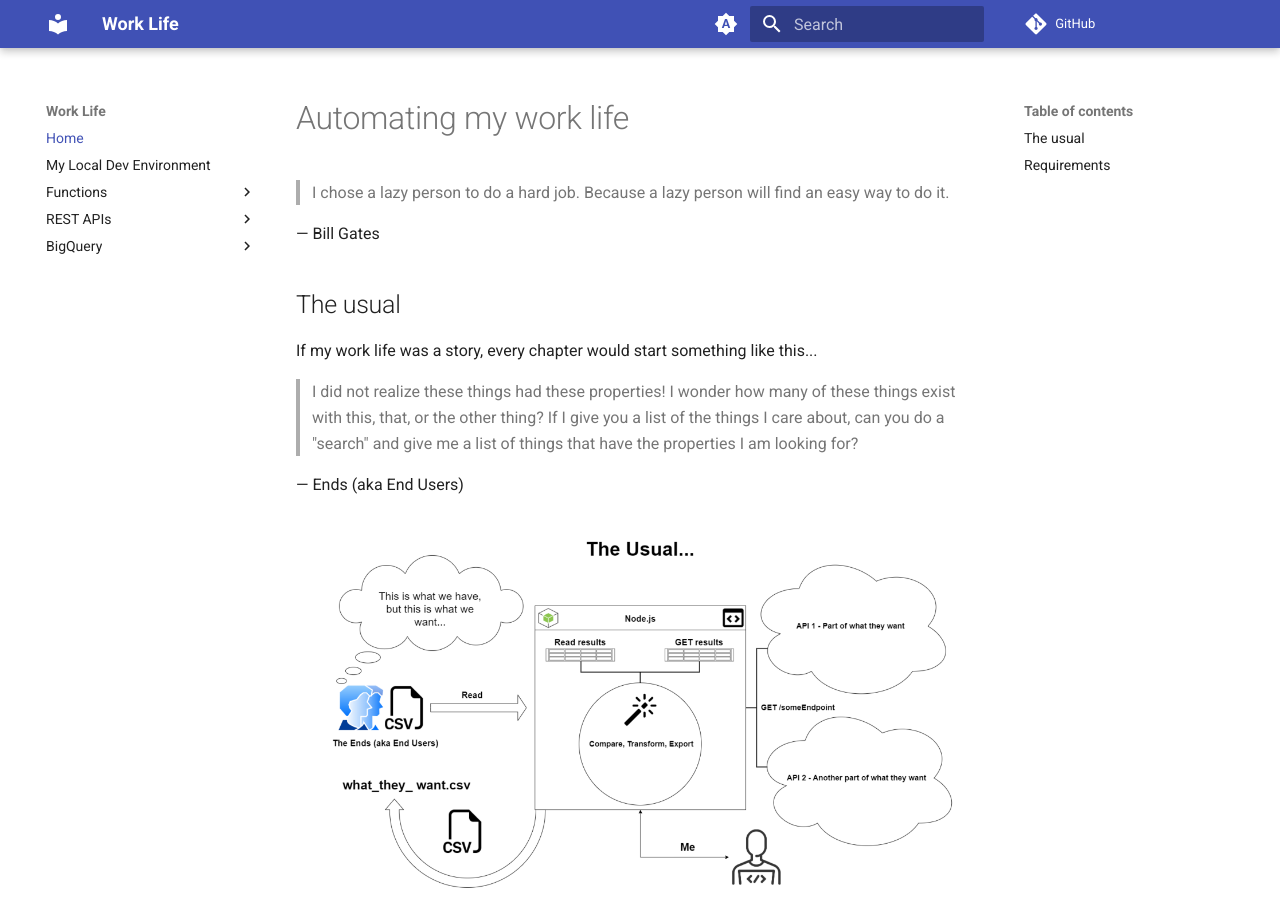
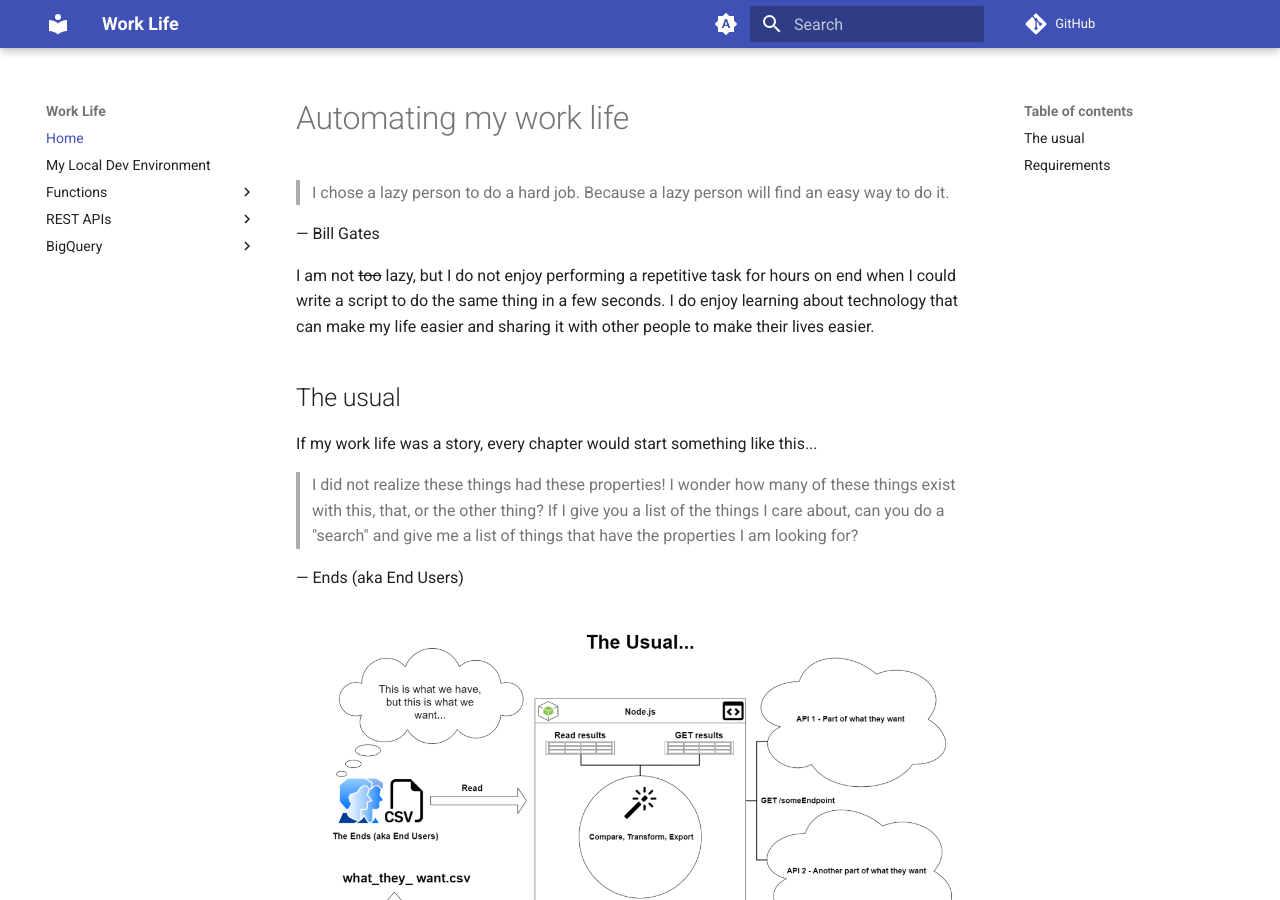
Before and after one commit to mshuber1981/work-life, an MkDocs documentation site: the page built from docs/index.md, in a window 1280 px wide and 900 px high. Built offline with MkDocs 1.6.1 and Material for MkDocs 9.7.7, drawn with Linux system fonts in a browser that asks for light colours; comment, search, counter and statistics services are not loaded.

Commit message:
Updating

```diff
--- a/docs/index.md
+++ b/docs/index.md
@@ -3,6 +3,8 @@
 > I chose a lazy person to do a hard job. Because a lazy person will find an easy way to do it.
 
 — Bill Gates
+
+I am not ~~too~~ lazy, but I do not enjoy performing a repetitive task for hours on end when I could write a script to do the same thing in a few seconds. I do enjoy learning about technology that can make my life easier and sharing it with other people to make their lives easier.
 
 ## The usual
 
```
Also changed, not shown: README.md (+2 -0 lines).
